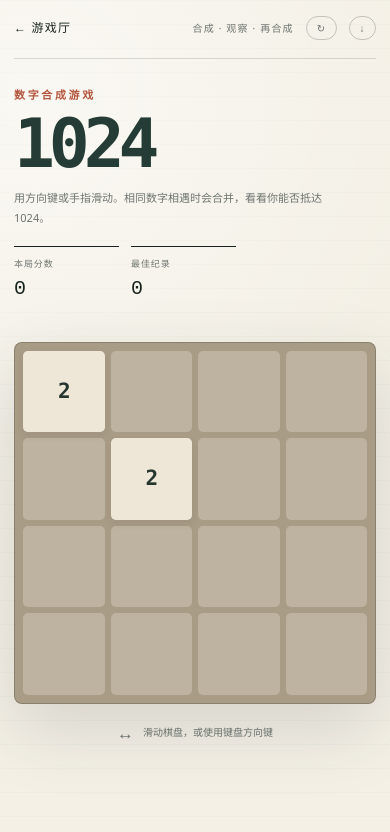
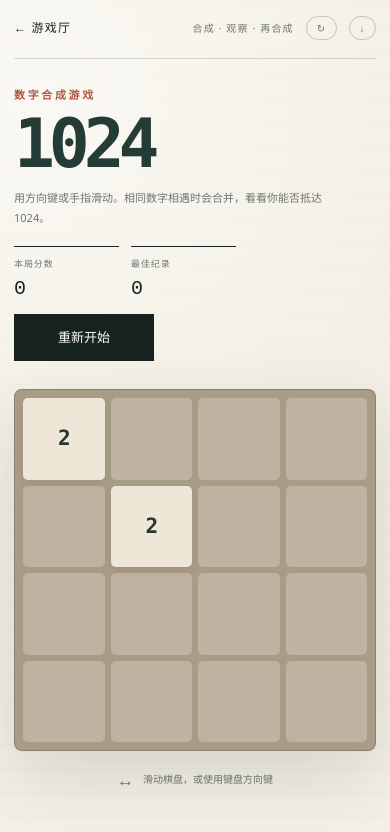
Before and after one commit to imzeadom/games, a Next.js app: page /1024 in a window 390 px wide. Shown: the top 832 px of the page. Built offline with nearby package versions, Linux system fonts and the light colour scheme.

Commit message:
Keep 1024 restart button visible on mobile

```diff
--- a/app/globals.css
+++ b/app/globals.css
@@ -1730,7 +1730,6 @@ footer {
     grid-row: 1 / 4;
   }
 
-  .compact-button,
   .copyright-note {
     display: none;
   }
```
